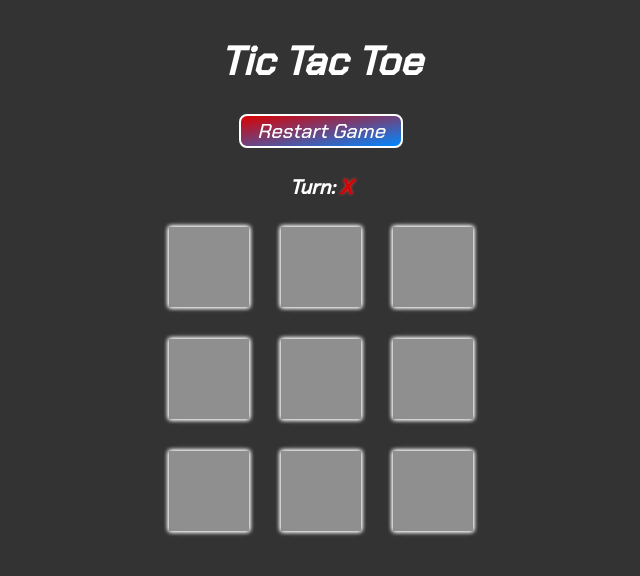
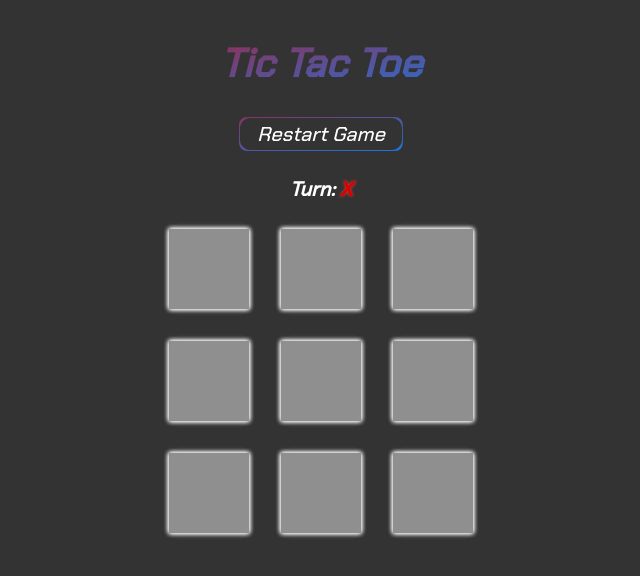
Before and after one commit to soorya-u/Tic-Tac-Toe-PWA, an Angular app: page / in a window 1280 px wide. Shown: the top 576 px of the page, without its empty margins (319-959 px from the left). Built offline with nearby package versions, Linux system fonts and the light colour scheme.

Commit message:
Adding Animation and Transitions

```diff
--- a/src/app/components/board/board.component.scss
+++ b/src/app/components/board/board.component.scss
@@ -1,3 +1,27 @@
+@keyframes hover-effect {
+  0% {
+    background-position: left;
+  }
+  50% {
+    background-position: right;
+  }
+  100% {
+    background-position: left;
+  }
+}
+
+@keyframes animate {
+  0% {
+    background-position: 0 0;
+  }
+  50% {
+    background-position: 75% 0;
+  }
+  100% {
+    background-position: 0 0;
+  }
+}
+
 main {
   display: flex;
   flex-direction: column;
@@ -7,34 +31,53 @@ main {
   font-size: 1.25rem;
 
   h1 {
+    padding: 0.125rem 1rem;
+    color: rgba(0, 0, 0, 0);
     text-align: center;
+    background: linear-gradient(
+      to bottom right,
+      rgb(219, 0, 0),
+      rgb(0, 136, 255)
+    );
+    background-size: 200% 200%;
+    background-clip: text;
+    -webkit-background-clip: text;
+    animation: hover-effect 3s ease-in-out infinite;
   }
 
   button {
-    border: none;
-    background-color: transparent;
+    padding: 0.125rem 1rem;
+    background: transparent;
     color: #fff;
     font-family: "Chakra Petch", sans-serif;
     font-style: italic;
     font-size: 1.25rem;
-    border-radius: 0.5rem;
-    padding: 0.125rem 1rem;
     cursor: pointer;
-    border: 2px solid #fff;
-    background-image: linear-gradient(
-      to bottom right,
-      rgb(219, 0, 0),
-      rgb(0, 136, 255)
-    );
+    position: relative;
+    text-align: center;
+    border: none;
+    background-color: #333333;
+    border: 1px solid #333333;
+    border-radius: 10px;
 
-    &:hover {
-      background-image: none;
-      border: 2px solid transparent;
-      box-shadow: -0.1rem -0.1rem 0.3rem rgb(0, 136, 255),
-        0.1rem 0.1rem 0.3rem rgb(219, 0, 0);
-      background: linear-gradient(rgb(219, 0, 0), rgb(0, 136, 255));
-      background-clip: text;
-      -webkit-text-fill-color: transparent;
+    &:before,
+    &:after {
+      content: "";
+      border: 2px solid #333333;
+      top: -4px;
+      left: -4px;
+      border-radius: 10px;
+      position: absolute;
+      background: linear-gradient(
+        to bottom right,
+        rgb(219, 0, 0),
+        rgb(0, 136, 255)
+      );
+      background-size: 200% 200%;
+      width: calc(100% + 4px);
+      height: calc(100% + 4px);
+      z-index: -1;
+      animation: hover-effect 2s linear infinite;
     }
 
     &:active {
```
